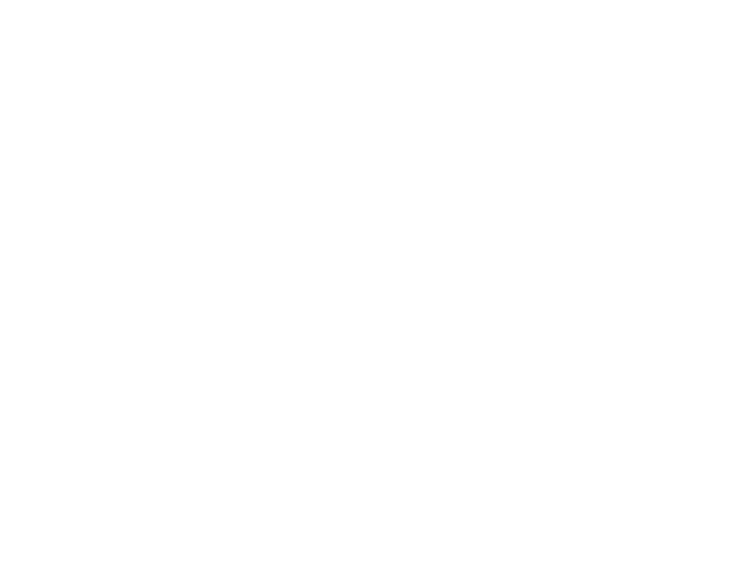
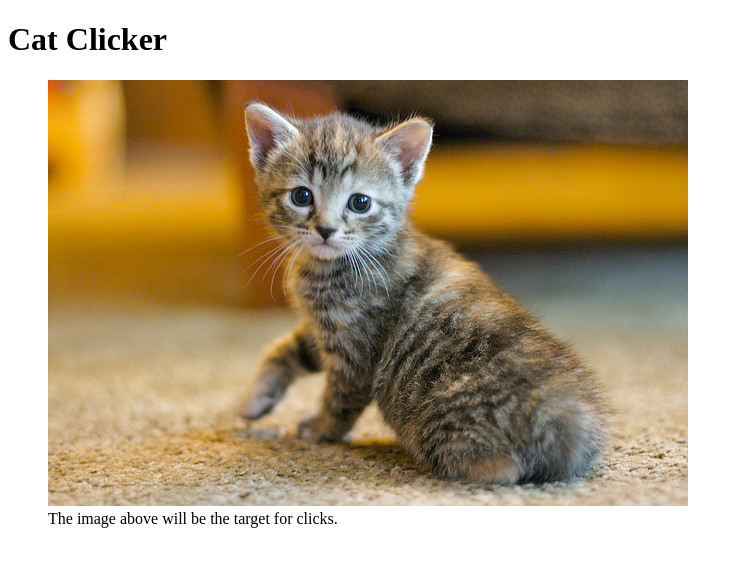
Before and after one commit to BaoPham92/Cat-Clicker, a plain HTML site: page index.html in a window 1280 px wide. Shown: the whole page, without its empty margins (0-742 px from the left). Drawn offline with Linux system fonts and the light colour scheme.

Commit message:
Target image for clicking added.

```diff
--- a/index.html
+++ b/index.html
@@ -11,6 +11,14 @@
 </head>
 <body>
 
+    <header>
+        <h1>Cat Clicker</h1>
+    </header>
+
+    <figure>
+        <img src="Images/cat.jpg" alt="Image of a cat" aria-label="An image of a cat">
+        <figcaption>The image above will be the target for clicks.</figcaption>
+    </figure>
 
     <script src="JS/app.js"></script>
 </body>
```
